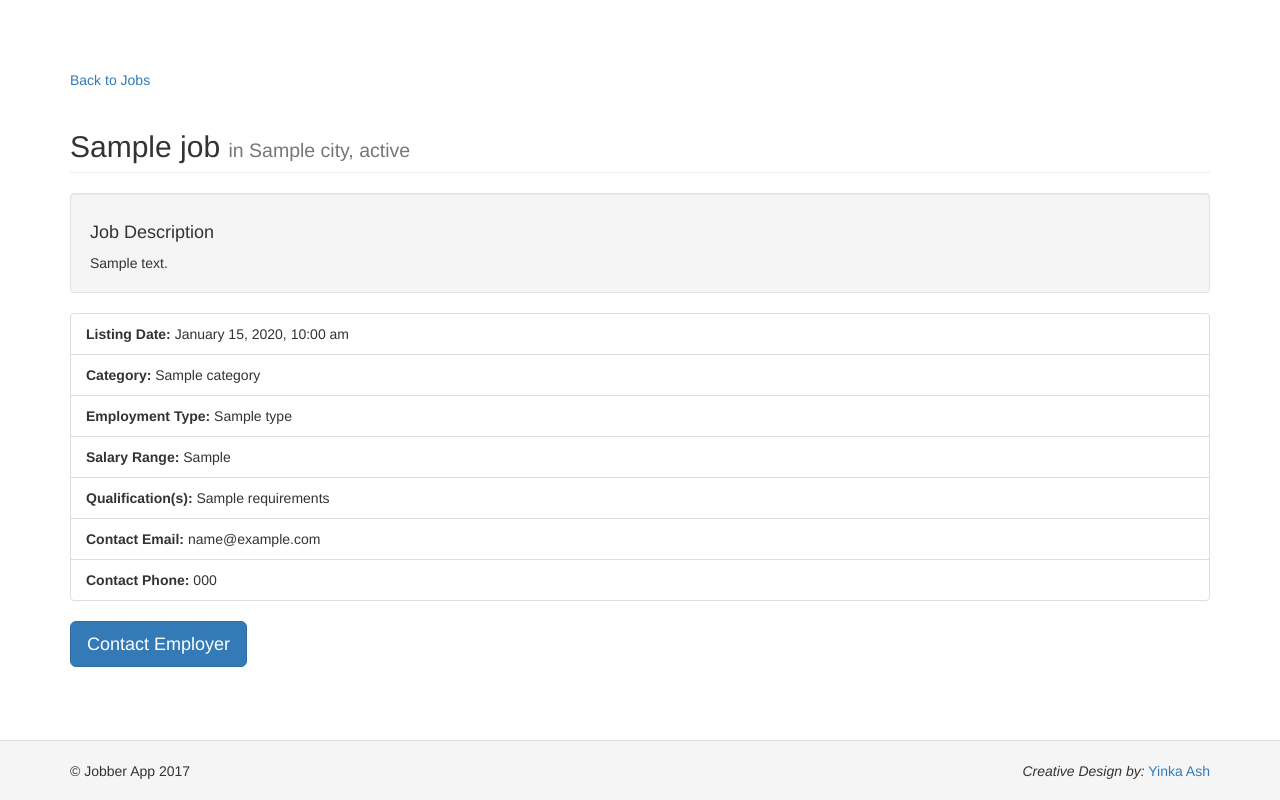
After one commit to iamyinka/jobber, a Yii app: template views/job/details.php in a window 1280 px wide. The commit adds this page. Run offline with PHP 8.4 and a stand-in for Yii, Linux system fonts and the light colour scheme; the template is opened without the code that fills it: most values are stand-ins (such as "Sample title", 1, 10 or a date in 2020); data that the repository does not hold is empty; some libraries are stand-ins or nearby versions.

Commit message:
Create Job Model, Index View & Job/Category Association

```diff
--- /dev/null
+++ b/views/job/details.php
@@ -0,0 +1,46 @@
+<a href="index.php?r=job">Back to Jobs</a>
+<h2 class="page-header"><?php echo $job->title; ?> <small> in <?php echo $job->city; ?>, <?php echo $job->state; ?></small></h2>
+
+<?php if (!empty($job->description)) : ?>
+	<div class="well">
+		<h4>Job Description</h4>
+		<?php echo $job->description; ?>
+	</div>
+<?php endif ?>
+
+<ul class="list-group">
+		<?php if(!empty($job->create_date)) : ?>
+			<?php $phpdate = strtotime($job->create_date) ?>
+			<?php $formatted_date = date("F j, Y, g:i a", $phpdate) ?>
+			<li class="list-group-item"><strong>Listing Date: </strong><?php echo $formatted_date; ?></li>
+		<?php endif; ?>
+
+
+		<?php if(!empty($job->category->name)) : ?>
+			<li class="list-group-item"><strong>Category: </strong><?php echo $job->category->name; ?></li>
+		<?php endif ?>
+
+		<?php if(!empty($job->type)) : ?>
+			<li class="list-group-item"><strong>Employment Type: </strong><?php echo $job->type; ?></li>
+		<?php endif ?>
+
+				<?php if(!empty($job->salary_range)) : ?>
+			<li class="list-group-item"><strong>Salary Range: </strong><?php echo $job->salary_range; ?></li>
+		<?php endif ?>
+
+		<?php if(!empty($job->requirements)) : ?>
+			<li class="list-group-item"><strong>Qualification(s): </strong><?php echo $job->requirements; ?></li>
+		<?php endif ?>
+
+		<?php if(!empty($job->contact_email)) : ?>
+			<li class="list-group-item"><strong>Contact Email: </strong><?php echo $job->contact_email; ?></li>
+		<?php endif ?>
+
+
+		<?php if(!empty($job->contact_phone)) : ?>
+			<li class="list-group-item"><strong>Contact Phone: </strong><?php echo $job->contact_phone; ?></li>
+		<?php endif ?>
+
+</ul>
+
+<a href="mailto:<?php echo $job->contact_email; ?> Subject=Job Application" class="btn btn-primary btn-lg">Contact Employer</a>
```
Also changed, not shown: controllers/JobController.php (+39 -5 lines), models/Category.php (+9 -0 lines), models/Job.php (+10 -0 lines), views/job/index.php (+25 -6 lines).
